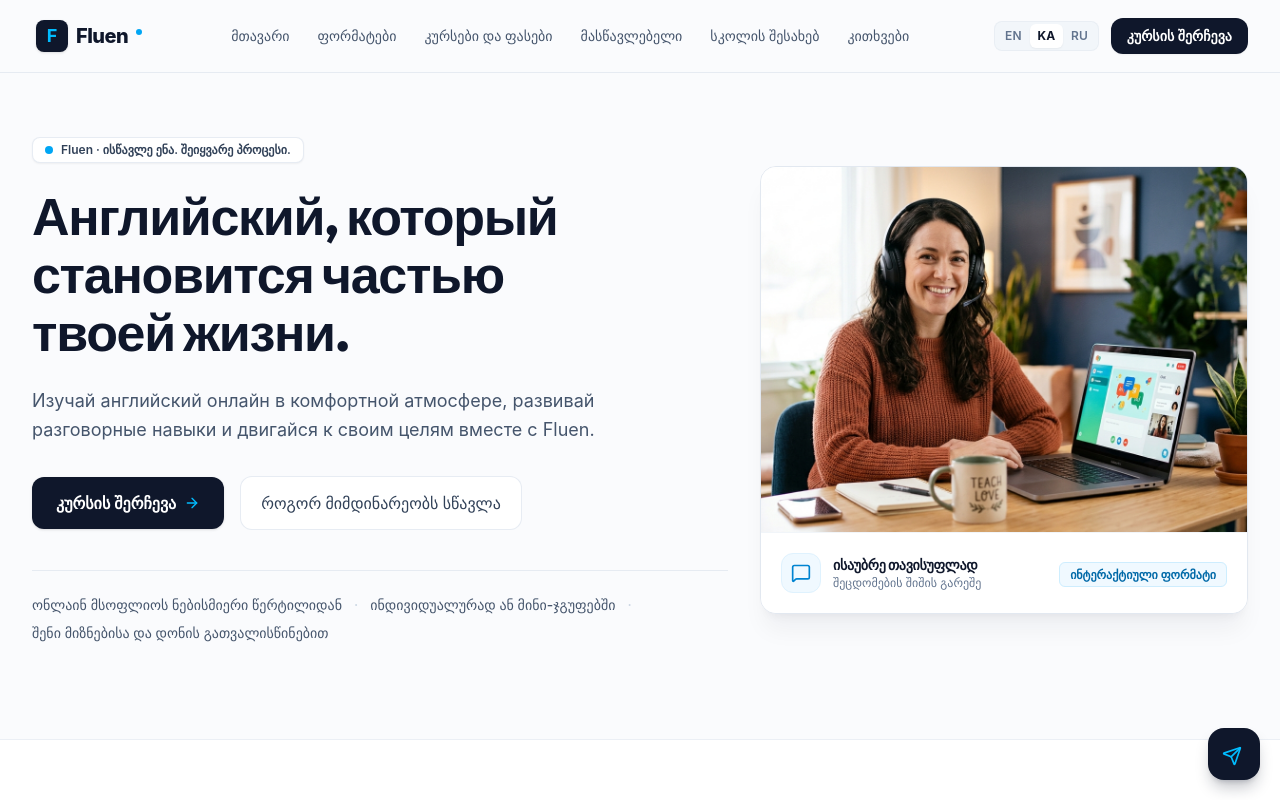
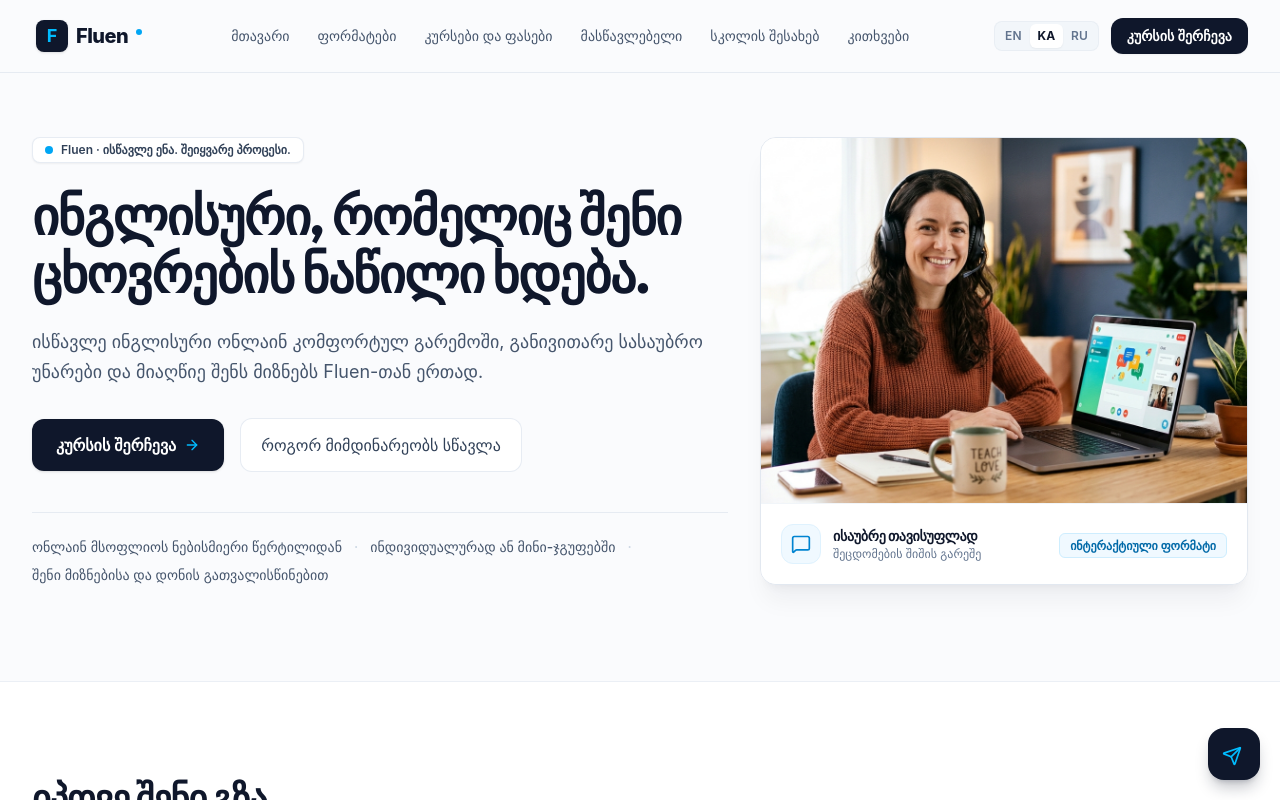
Before and after one commit to fluenbot/Fluen-Online-School, a React (Vite) app: page / in a window 1280 px wide. Shown: the top 800 px of the page. Built offline with nearby package versions, Linux system fonts and the light colour scheme.

Commit message:
Update Hero.tsx

```diff
--- a/src/components/Hero.tsx
+++ b/src/components/Hero.tsx
@@ -37,12 +37,12 @@ export const Hero: React.FC<HeroProps> = ({ config, lang, onOpenForm }) => {
 
             {/* Main Headline */}
             <h1 className="text-3xl sm:text-4xl md:text-5xl lg:text-[3.25rem] font-extrabold text-slate-900 tracking-tight leading-[1.12] text-balance mb-6">
-              {config.headline || t.headline}
+              {t.headline}
             </h1>
 
             {/* Subtitle */}
             <p className="text-base sm:text-lg text-slate-600 leading-relaxed max-w-2xl mb-8">
-              {config.subtitle || t.subtitle}
+              {t.subtitle}
             </p>
 
             {/* Primary & Secondary Action CTAs */}
```
